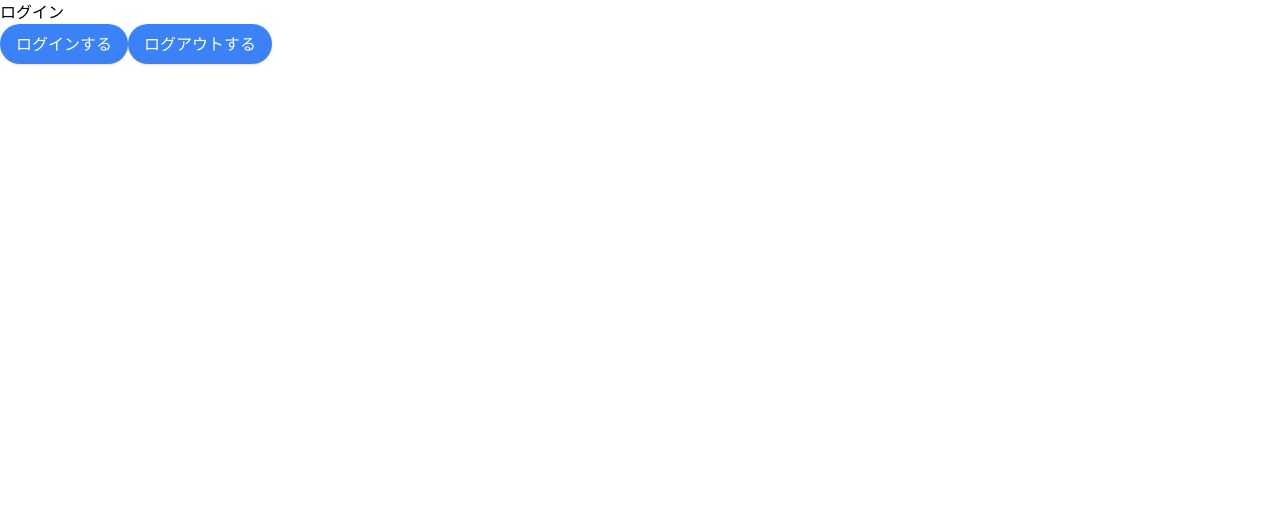
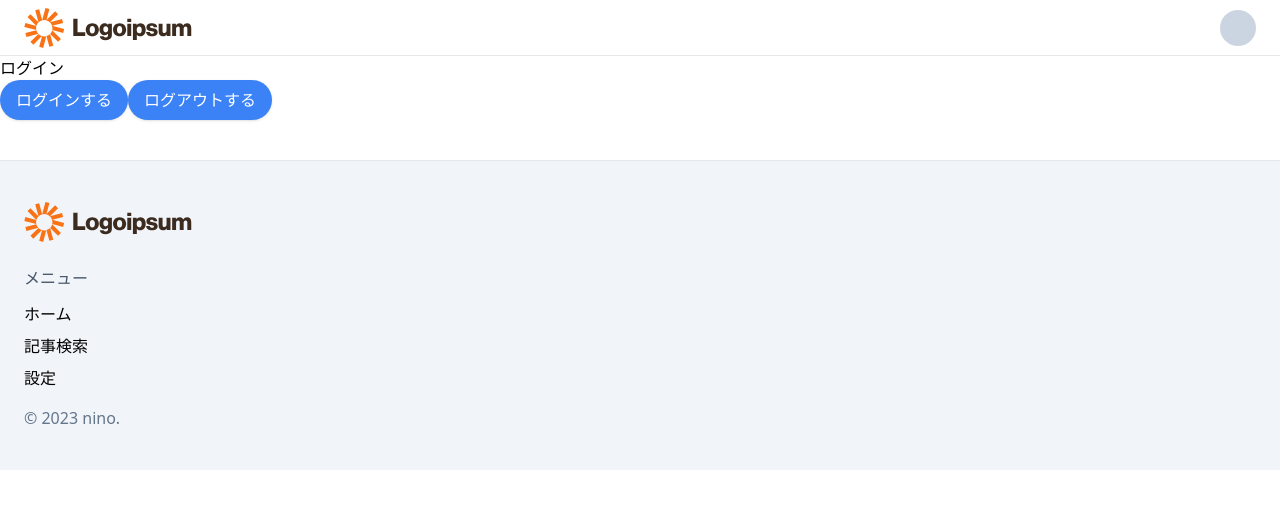
Before and after one commit to taka-yu-ki/test-nextjs-firebase, a Next.js app: page /login in a window 1280 px wide. Shown: the top 508 px of the page. Built offline with nearby package versions, Linux system fonts and the light colour scheme; no server answers.

Commit message:
headerとfooterの実装 20230609

```diff
--- /dev/null
+++ b/components/footer.tsx
@@ -0,0 +1,54 @@
+import Image from "next/image";
+import Link from "next/link";
+import React from "react";
+
+const links = [
+  {
+    label: "ホーム",
+    path: "/",
+  },
+  {
+    label: "記事検索",
+    path: "/search",
+  },
+  {
+    label: "設定",
+    path: "/settings",
+  },
+];
+
+const Footer = () => {
+  return (
+    <footer className="bg-slate-100 border-t py-10 mt-10">
+      <div className="container">
+        <div className="mb-6">
+          <Link legacyBehavior href="/">
+            <a className="flex">
+              <Image
+                src="/logoipsum-265.svg"
+                width={168}
+                height={41}
+                alt="Logoipsum"
+              />
+            </a>
+          </Link>
+        </div>
+        <div>
+          <h2 className="mb-3 text-slate-600">メニュー</h2>
+          <ul className="space-y-2">
+            {links.map((link) => (
+              <li key={link.label}>
+                <Link legacyBehavior href={link.path}>
+                  <a className="hover:text-blue-500">{link.label}</a>
+                </Link>
+              </li>
+            ))}
+          </ul>
+        </div>
+        <p className="mt-4 text-slate-500">© 2023 nino.</p>
+      </div>
+    </footer>
+  );
+};
+
+export default Footer;
--- /dev/null
+++ b/components/header.tsx
@@ -0,0 +1,26 @@
+import Image from "next/image";
+import Link from "next/link";
+import React from "react";
+
+const Header = () => {
+  return (
+    <header>
+      <div className="flex items-center h-14 border-b container">
+        <Link legacyBehavior href="/">
+          <a className="flex">
+            <Image
+              src="/logoipsum-265.svg"
+              width={168}
+              height={41}
+              alt="Logoipsum"
+            />
+          </a>
+        </Link>
+        <span className="flex-1"></span>
+        <span className="bg-slate-300 rounded-full w-9 h-9" />
+      </div>
+    </header>
+  );
+};
+
+export default Header;
--- /dev/null
+++ b/components/layout.tsx
@@ -0,0 +1,16 @@
+import Image from "next/image";
+import Link from "next/link";
+import React, { ReactNode } from "react";
+import Header from "./header";
+import Footer from "./footer";
+const Layout = ({ children }: { children: ReactNode }) => {
+  return (
+    <div>
+      <Header />
+      <main>{children}</main>
+      <Footer />
+    </div>
+  );
+};
+
+export default Layout;
--- a/src/pages/_app.tsx
+++ b/src/pages/_app.tsx
@@ -1,11 +1,19 @@
 import "@/styles/globals.css";
 import type { AppProps } from "next/app";
 import { AuthProvider } from "../../context/auth";
+import { NextPage } from "next";
+import { ReactElement, ReactNode } from "react";
 
-export default function App({ Component, pageProps }: AppProps) {
-  return (
-    <AuthProvider>
-      <Component {...pageProps} />
-    </AuthProvider>
-  );
+export type NextPageWithLayout<P = {}, IP = P> = NextPage<P, IP> & {
+  getLayout?: (page: ReactElement) => ReactNode;
+};
+
+type AppPropsWithLayout = AppProps & {
+  Component: NextPageWithLayout;
+};
+
+export default function App({ Component, pageProps }: AppPropsWithLayout) {
+  const getLayout = Component.getLayout ?? ((page) => page);
+
+  return <AuthProvider>{getLayout(<Component {...pageProps} />)}</AuthProvider>;
 }
--- a/src/pages/index.tsx
+++ b/src/pages/index.tsx
@@ -1,8 +1,11 @@
 import { NextPage } from "next";
 import { useAuth } from "../../context/auth";
 import Head from "next/head";
+import { NextPageWithLayout } from "./_app";
+import { ReactElement } from "react";
+import Layout from "../../components/layout";
 
-const Home: NextPage = () => {
+const Home: NextPageWithLayout = () => {
   const { user } = useAuth();
 
   return (
@@ -14,10 +17,16 @@
       </Head>
 
       <main>
+        <h1>トップページ</h1>
         <p>{user?.name}</p>
       </main>
     </div>
   );
 };
 
+// componentsのlayoutを各ページで使用する機能
+Home.getLayout = function getLayout(page: ReactElement) {
+  return <Layout>{page}</Layout>;
+};
+
 export default Home;
--- a/src/pages/login.tsx
+++ b/src/pages/login.tsx
@@ -1,7 +1,10 @@
+import { ReactElement } from "react";
 import Button from "../../components/button";
 import { login, logout } from "../../lib/auth";
+import { NextPageWithLayout } from "./_app";
+import Layout from "../../components/layout";
 
-const LoginPage = () => {
+const LoginPage: NextPageWithLayout = () => {
   return (
     <div>
       <h1>ログイン</h1>
@@ -17,4 +20,9 @@
   );
 };
 
+// componentsのlayoutを各ページで使用する機能
+LoginPage.getLayout = function getLayout(page: ReactElement) {
+  return <Layout>{page}</Layout>;
+};
+
 export default LoginPage;
--- a/src/pages/posts/[id]/edit.tsx
+++ b/src/pages/posts/[id]/edit.tsx
@@ -1,7 +1,9 @@
-import React from "react";
+import React, { ReactElement } from "react";
 import PostForm from "../../../../components/post-form";
+import { NextPageWithLayout } from "@/pages/_app";
+import Layout from "../../../../components/layout";
 
-const Edit = () => {
+const EditPage: NextPageWithLayout = () => {
   return (
     <div className="container">
       <PostForm isEditMode />
@@ -9,4 +11,9 @@
   );
 };
 
-export default Edit;
+// componentsのlayoutを各ページで使用する機能
+EditPage.getLayout = function getLayout(page: ReactElement) {
+  return <Layout>{page}</Layout>;
+};
+
+export default EditPage;
--- a/src/pages/posts/[id]/index.tsx
+++ b/src/pages/posts/[id]/index.tsx
@@ -5,6 +5,9 @@
 import { Post } from "../../../../types/post";
 import Link from "next/link";
 import { useAuth } from "../../../../context/auth";
+import { NextPageWithLayout } from "@/pages/_app";
+import { ReactElement } from "react";
+import Layout from "../../../../components/layout";
 
 export const getStaticProps: GetStaticProps<{ post: Post }> = async (
   context
@@ -26,9 +29,9 @@
   };
 };
 
-const PostDetailPage = ({
-  post,
-}: InferGetStaticPropsType<typeof getStaticProps>) => {
+const PostDetailPage: NextPageWithLayout<
+  InferGetStaticPropsType<typeof getStaticProps>
+> = ({ post }) => {
   const user = useUser(post?.authorId);
   const { fbUser } = useAuth();
   const isAuthoer = fbUser?.uid === post?.authorId;
@@ -63,4 +66,9 @@
   );
 };
 
+// componentsのlayoutを各ページで使用する機能
+PostDetailPage.getLayout = function getLayout(page: ReactElement) {
+  return <Layout>{page}</Layout>;
+};
+
 export default PostDetailPage;
--- a/src/pages/search.tsx
+++ b/src/pages/search.tsx
@@ -3,7 +3,7 @@
 import { format } from "date-fns";
 import { debounce } from "debounce";
 import Link from "next/link";
-import { ReactNode } from "react";
+import { ReactElement, ReactNode } from "react";
 import {
   Hits,
   HitsProps,
@@ -15,6 +15,8 @@
 } from "react-instantsearch-hooks-web";
 import { useUser } from "../../lib/user";
 import { Post } from "../../types/post";
+import { NextPageWithLayout } from "./_app";
+import Layout from "../../components/layout";
 
 // algoliaの検索クエリ機能を結びつける
 const searchClient = algoliasearch(
@@ -64,7 +66,7 @@
 };
 
 // 検索機能
-const Search = () => {
+const Search: NextPageWithLayout = () => {
   // 検索をする機能
   const search: SearchBoxProps["queryHook"] = (query, hook) => {
     console.log("検索実行");
@@ -116,4 +118,9 @@
   );
 };
 
+// componentsのlayoutを各ページで使用する機能
+Search.getLayout = function getLayout(page: ReactElement) {
+  return <Layout>{page}</Layout>;
+};
+
 export default Search;
```
Also changed, not shown: public/logoipsum-265.svg (added).
